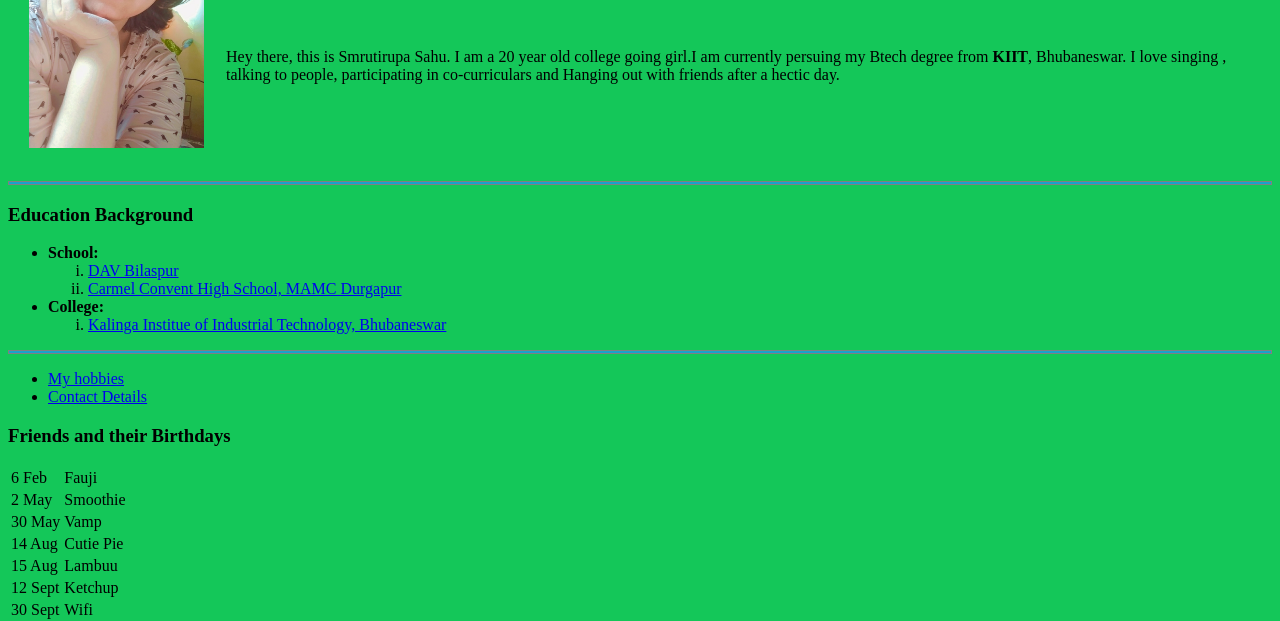
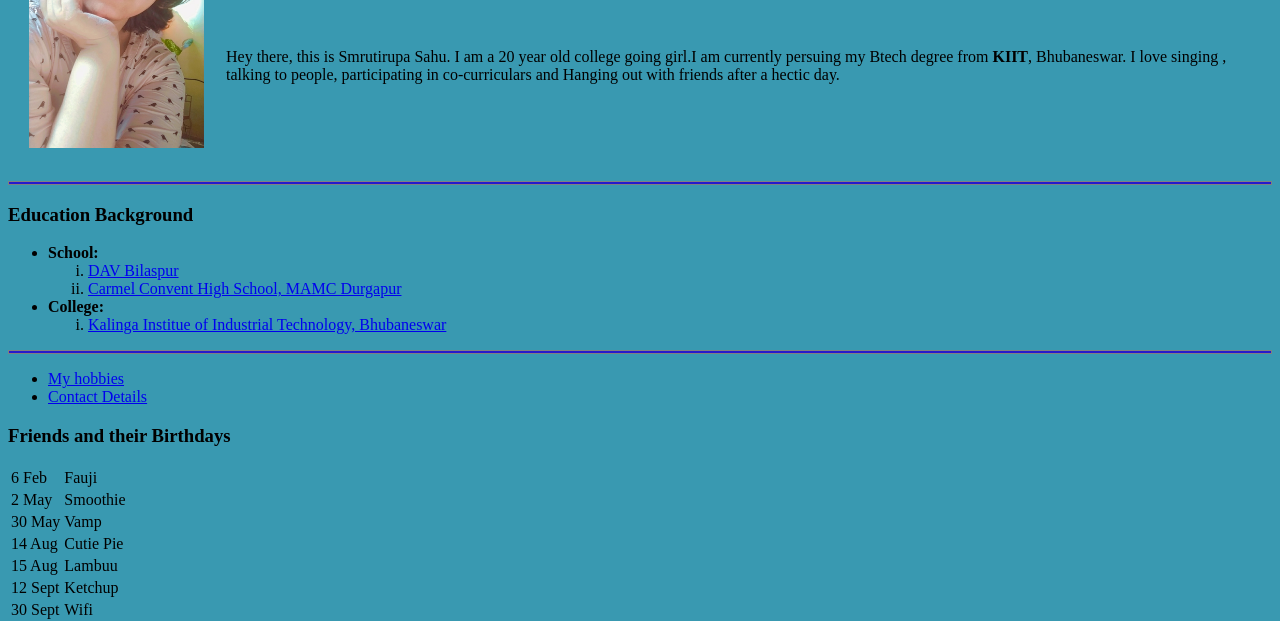
Before and after one commit to Smrutirupa/CV, a plain HTML site: page index.html in a window 1280 px wide. Shown: the part 181-802 px from the top of the page. Drawn offline with Linux system fonts and the light colour scheme.

Commit message:
Update index.html

```diff
--- a/index.html
+++ b/index.html
@@ -8,11 +8,12 @@
     <style>
     body
     {
-      background-color: rgb(20, 199, 89);
+      background-color: rgb(57, 153, 177);
+
     }
     hr
     {
-      background-color: rgb(26, 162, 204);
+      background-color: rgb(38, 26, 204);
       border-color: none;
     }
    </style>
```
